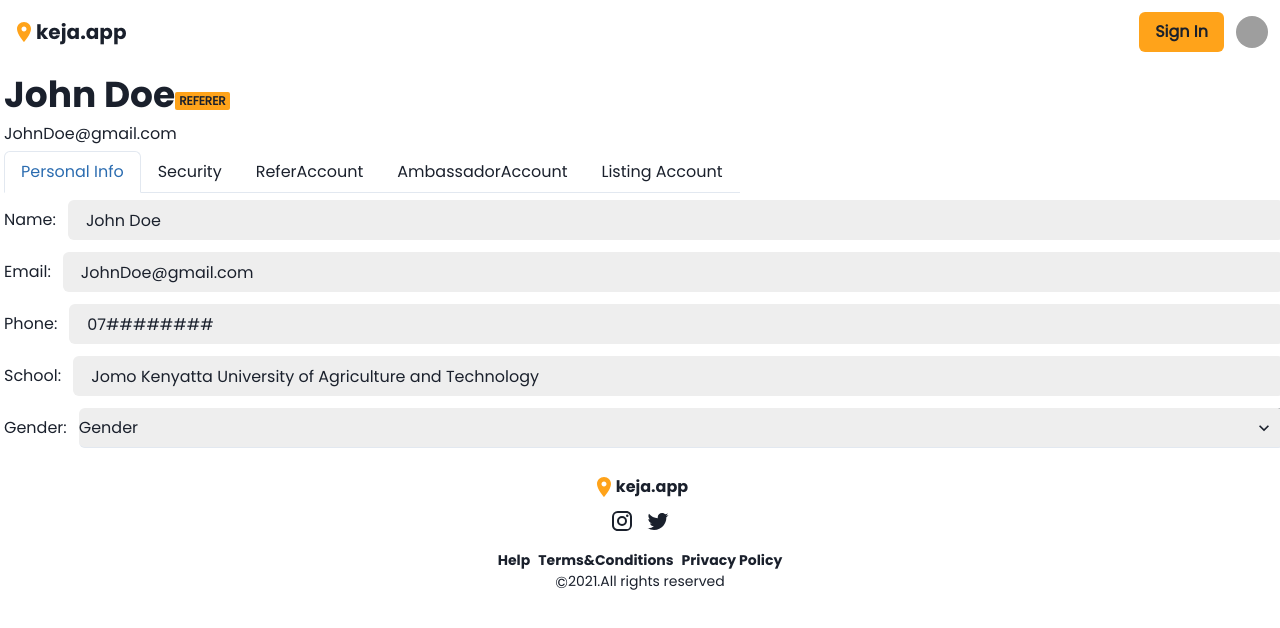
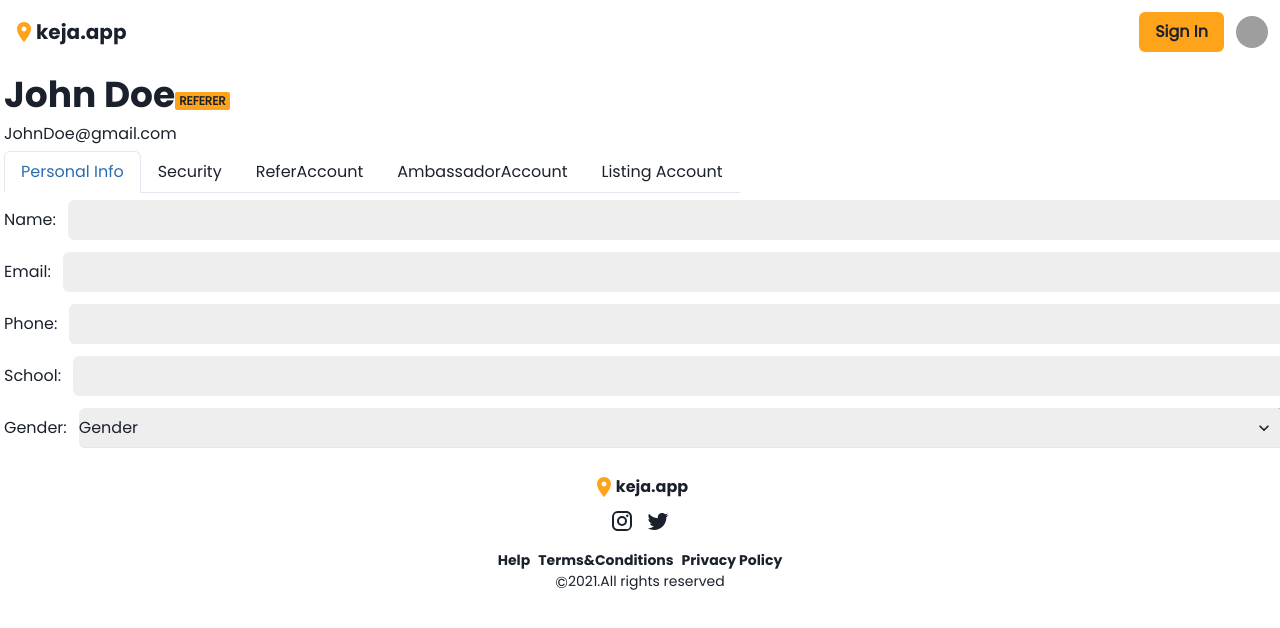
Before and after one commit to kejaapp/kejaapp-web, a Next.js app: page /profile in a window 1280 px wide. Shown: the top 628 px of the page. Built offline with nearby package versions, Linux system fonts and the light colour scheme; grey boxes are pictures that could not be loaded.

Commit message:
dropped values in inputs

```diff
--- a/pages/profile.js
+++ b/pages/profile.js
@@ -61,19 +61,19 @@ const Personalinfo=()=>{
         <Flex w='100%' p='0' direction='column' gap='3'>
             <Flex align={'center'} gap='3'>
                 <Text>Name:</Text>
-                <Input value={'John Doe'} variant='filled' bg='#eee'/>
+                <Input  variant='filled' bg='#eee'/>
             </Flex>
             <Flex align={'center'} gap='3'>
                 <Text>Email:</Text>
-                <Input value={'JohnDoe@gmail.com'} variant='filled'  bg='#eee'/>
+                <Input variant='filled'  bg='#eee'/>
             </Flex>
             <Flex align={'center'} gap='3'>
                 <Text>Phone:</Text>
-                <Input value={'07########'} variant='filled'  bg='#eee'/>
+                <Input variant='filled'  bg='#eee'/>
             </Flex>
             <Flex align={'center'} gap='3'>
                 <Text>School:</Text>
-                <Input value={'Jomo Kenyatta University of Agriculture and Technology'} variant='filled'  bg='#eee'/>
+                <Input  variant='filled'  bg='#eee'/>
             </Flex>
             <Flex align={'center'} gap='3'>
                 <Text>Gender:</Text>
@@ -101,7 +101,7 @@ const Security=()=>{
                     <Text>
                         Password
                     </Text>
-                    <Input type='password' value={'Password'} variant='filled' bg='#eee'/>
+                    <Input type='password' variant='filled' bg='#eee'/>
                     <Stack borderTop='1px solid #212222' p='10px 0'>
                         <Text  fontFamily={'Poppins-bold'}>
                             Delete Account
```
